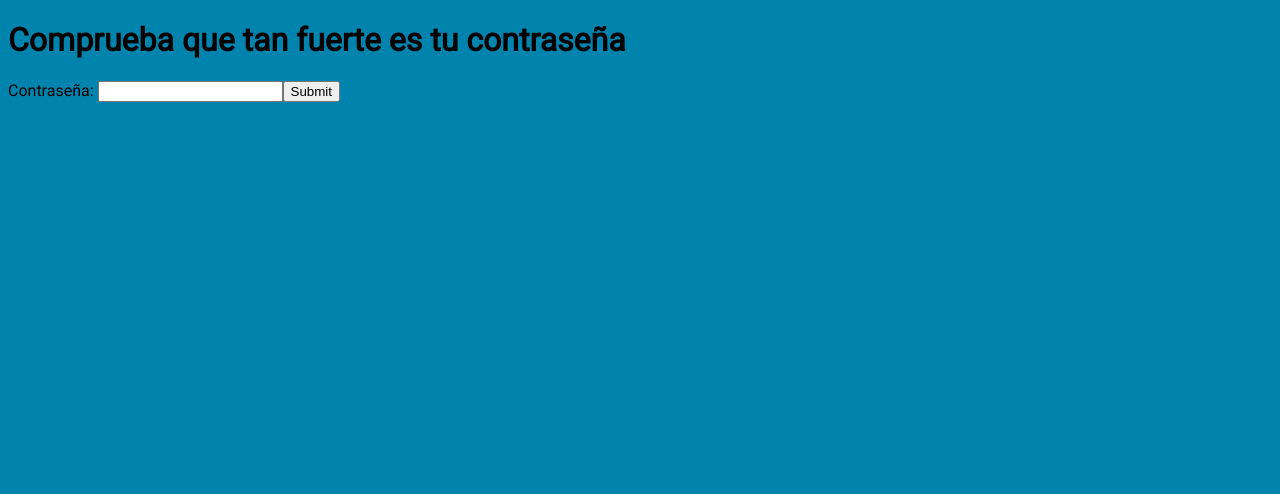
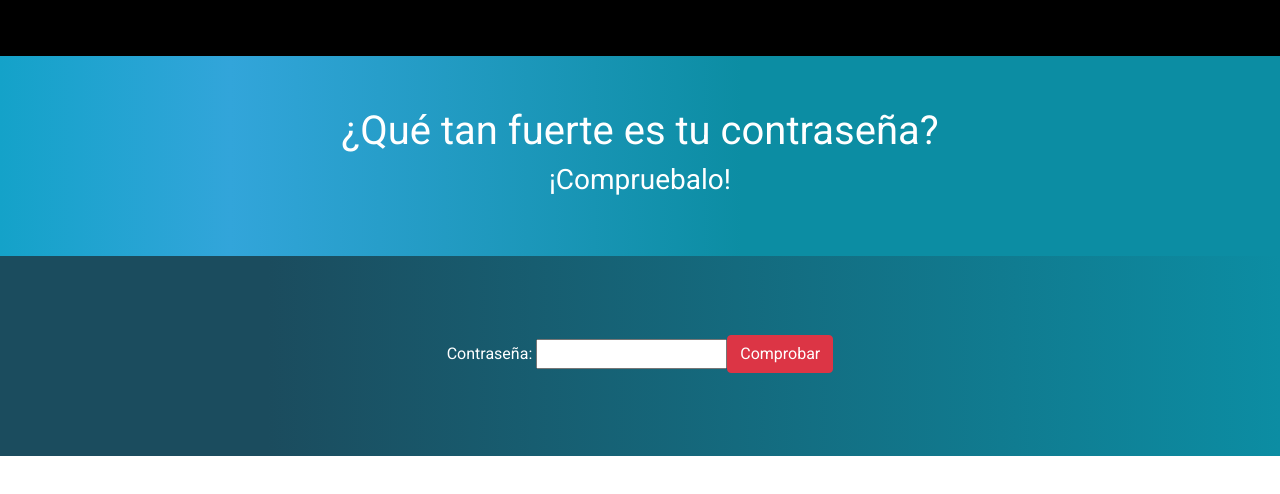
Before and after one commit to Juandavid716/Password_checker_frontend, a React (Create React App) app: page / in a window 1280 px wide. Shown: the top 494 px of the page. Built offline with nearby package versions, Linux system fonts and the light colour scheme.

Commit message:
changes in background and positions

```diff
--- a/package.json
+++ b/package.json
@@ -6,7 +6,9 @@
     "@testing-library/jest-dom": "^5.11.4",
     "@testing-library/react": "^11.1.0",
     "@testing-library/user-event": "^12.1.10",
+    "bootstrap": "^4.6.0",
     "react": "^17.0.2",
+    "react-bootstrap": "^1.5.2",
     "react-dom": "^17.0.2",
     "react-scripts": "4.0.3",
     "web-vitals": "^1.0.1"
--- a/src/App.css
+++ /dev/null
@@ -1,38 +0,0 @@
-.App {
-  text-align: center;
-}
-
-.App-logo {
-  height: 40vmin;
-  pointer-events: none;
-}
-
-@media (prefers-reduced-motion: no-preference) {
-  .App-logo {
-    animation: App-logo-spin infinite 20s linear;
-  }
-}
-
-.App-header {
-  background-color: #282c34;
-  min-height: 100vh;
-  display: flex;
-  flex-direction: column;
-  align-items: center;
-  justify-content: center;
-  font-size: calc(10px + 2vmin);
-  color: white;
-}
-
-.App-link {
-  color: #61dafb;
-}
-
-@keyframes App-logo-spin {
-  from {
-    transform: rotate(0deg);
-  }
-  to {
-    transform: rotate(360deg);
-  }
-}
--- a/src/App.js
+++ b/src/App.js
@@ -1,14 +1,20 @@
 import Input from "./components/Input";
-
-
+//import Pie from "./components/Pie";
+import Encabezado from "./components/Encabezado"
 function App() {
   return (
     <div className="App">
       <header className="App-header">
+        <Encabezado/>
         <div className="inputHeader">
+          <div className="title">
+          <h1> ¿Qué tan fuerte es tu contraseña?  </h1>
+          <h3>¡Compruebalo!</h3></div>
+          <div className="passwordBox">
+           <Input/>
+          </div>
 
-          <h1> Comprueba que tan fuerte es tu contraseña </h1>
-          <Input/>
+
         </div>
 
       </header>
--- /dev/null
+++ b/src/components/Encabezado.js
@@ -0,0 +1,26 @@
+import React from 'react';
+import Navbar from 'react-bootstrap/Navbar';
+
+export default class Encabezado extends React.Component {
+    constructor(props){
+        super(props);
+        this.state = {
+            inputValue: ""
+        }
+    }
+
+
+render(){
+    return(
+    <div >
+    <Navbar className="navColor">
+        <Navbar.Brand href="#home">
+        React Bootstrap
+        </Navbar.Brand>
+    </Navbar>
+
+    </div>)
+}
+
+
+}
--- a/src/components/Input.js
+++ b/src/components/Input.js
@@ -1,5 +1,5 @@
 import React from 'react';
-
+import Button from 'react-bootstrap/Button';
 
 export default class Input extends React.Component {
 constructor(props){
@@ -30,7 +30,7 @@ render(){
               Contraseña: <input type="text" value={this.state.inputValue} onChange={this.handleChange}/>
             </label>
 
-            <input type="submit" value="Submit" />
+            <Button variant="danger" type="submit" value="Submit" >Comprobar</Button>
 
         </form>
 
--- a/src/index.css
+++ b/src/index.css
@@ -1,7 +1,35 @@
 /* Fonts */
 @import url('https://fonts.googleapis.com/css2?family=Roboto&display=swap');
 
-body {
-  background-color: #0083AC;
+.inputHeader  {
+  background: rgb(20,162,201);
+background: linear-gradient(90deg, rgba(20,162,201,1) 0%, rgba(50,165,218,1) 18%, rgba(12,141,163,1) 58%);
+
   font-family: 'Roboto', 'Courier New', monospace;
+  height: 400px;
+  width: auto;
+  color:white;
+  display: flex;
+  flex-direction: column;
 }
+.title{
+  height: 100%;
+  width: 100%;
+  display: flex;
+  justify-content:center;
+  align-items:center;
+  flex-direction: column;
+}
+.navColor {
+  background: rgb(0,0,0);
+background: linear-gradient(90deg, rgba(0,0,0,1) 58%, rgba(12,141,163,1) 58%, rgba(0,0,0,1) 58%);
+}
+.passwordBox {
+  background: rgb(27,76,94);
+  background: linear-gradient(90deg, rgba(27,76,94,1) 21%, rgba(12,141,163,1) 100%);
+  height: 100%;
+  width: 100%;
+  display: flex;
+  justify-content:center;
+  align-items:center;
+}
--- a/src/index.js
+++ b/src/index.js
@@ -2,7 +2,7 @@ import React from 'react';
 import ReactDOM from 'react-dom';
 import './index.css';
 import App from './App';
-
+import 'bootstrap/dist/css/bootstrap.min.css';
 
 ReactDOM.render(
   <React.StrictMode>
```
Also changed, not shown: src/components/NavbarItem.js (deleted, +0 -29 lines), src/components/Pie.js (added), 1 other file (tests, documents, lock files or other folders).
